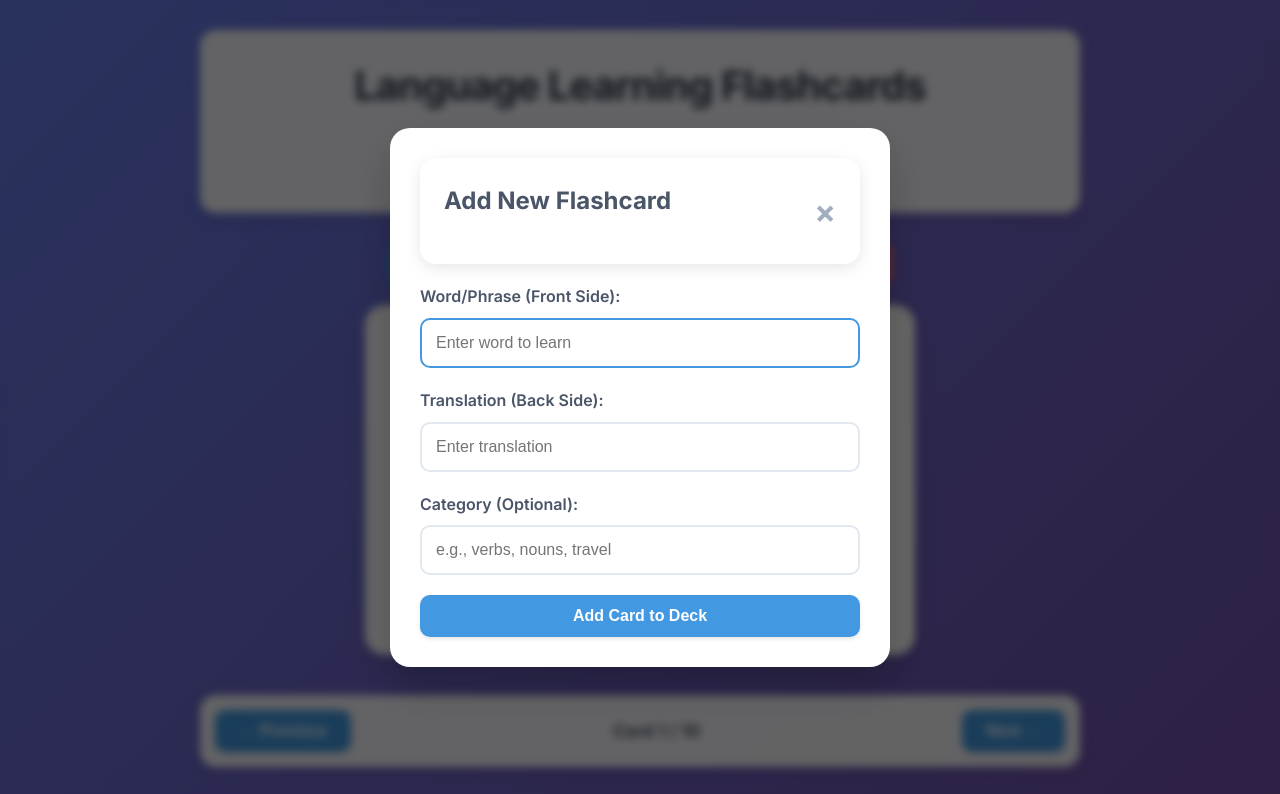
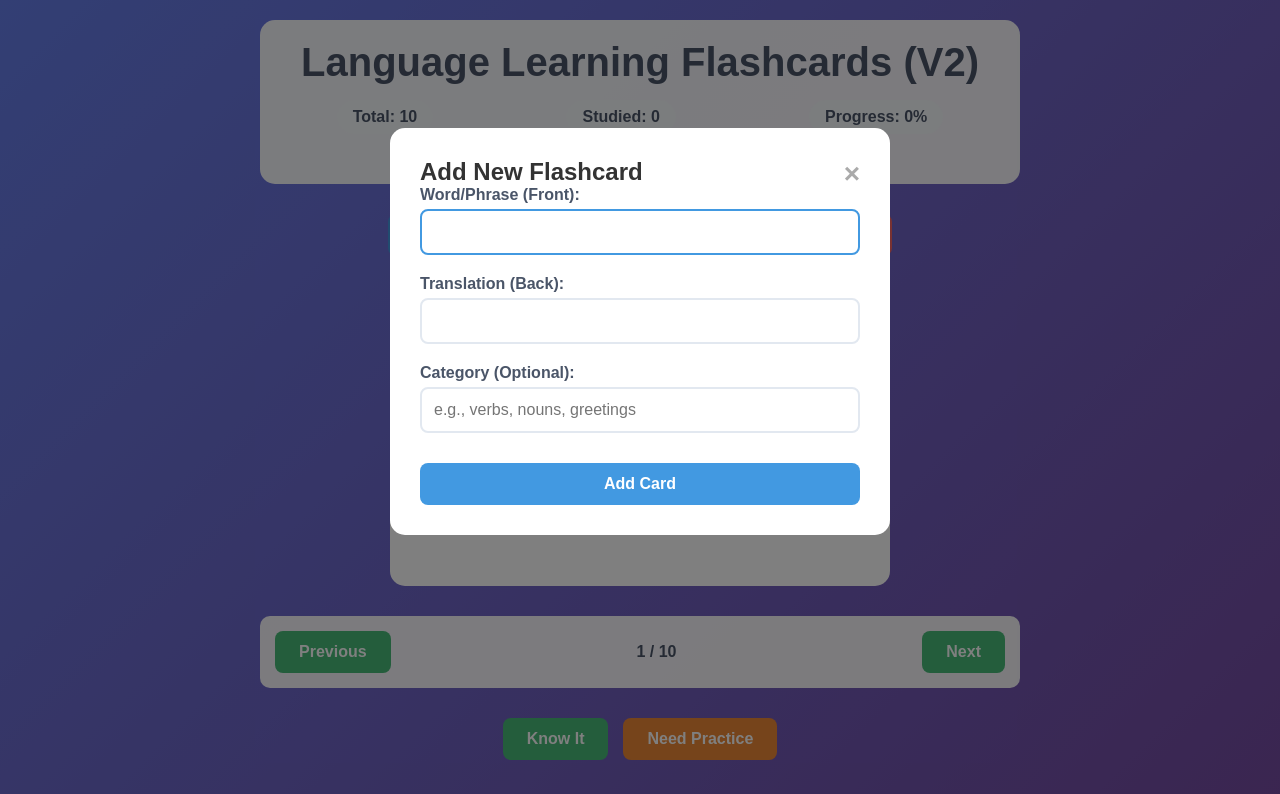
Before and after one commit to HEMANTHCHOWDARY-OFF/FSD-Week-10, a plain HTML site: page index.html in a window 1280 px wide. Both pictures are taken after a click on the button "Add New Card". Shown: the top 794 px of the page. Drawn offline with Linux system fonts and the light colour scheme.

Commit message:
Add V2 marker and improve init sequence

```diff
--- a/index.html
+++ b/index.html
@@ -3,113 +3,72 @@
 <head>
     <meta charset="UTF-8">
     <meta name="viewport" content="width=device-width, initial-scale=1.0">
-    <meta name="description" content="Language Learning Flashcards Application for learning new words and phrases.">
-    <meta name="author" content="Hemanth Chowdary">
     <title>Language Learning Flashcards</title>
-    <!-- Main Style Sheet -->
     <link rel="stylesheet" href="style.css">
-    <!-- Google Fonts Import for better typography -->
-    <link rel="preconnect" href="https://fonts.googleapis.com">
-    <link rel="preconnect" href="https://fonts.gstatic.com" crossorigin>
-    <link href="https://fonts.googleapis.com/css2?family=Inter:wght@400;600;700&display=swap" rel="stylesheet">
 </head>
 <body>
     <div class="container">
-        <!-- Site Header - Displays the main title and real-time statistics -->
         <header>
-            <h1>Language Learning Flashcards</h1>
+            <h1>Language Learning Flashcards (V2)</h1>
             <div class="stats">
-                <div class="stat-item">
-                    <label>Total Cards:</label>
-                    <span id="total-cards">0</span>
-                </div>
-                <div class="stat-item">
-                    <label>Cards Studied:</label>
-                    <span id="studied-cards">0</span>
-                </div>
-                <div class="stat-item">
-                    <label>Current Progress:</label>
-                    <span id="progress">0%</span>
-                </div>
+                <span id="total-cards">Total: 0</span>
+                <span id="studied-cards">Studied: 0</span>
+                <span id="progress">Progress: 0%</span>
             </div>
         </header>
 
-        <!-- Main Content Area -->
         <main>
-            <!-- Control Panel for app-level actions -->
-            <section class="controls">
-                <button id="add-card-btn" title="Create a new flashcard">Add New Card</button>
-                <button id="shuffle-btn" title="Randomize the current deck">Shuffle Cards</button>
-                <button id="reset-progress-btn" title="Clear all study progress">Reset Progress</button>
-            </section>
+            <div class="controls">
+                <button id="add-card-btn">Add New Card</button>
+                <button id="shuffle-btn">Shuffle Cards</button>
+                <button id="reset-progress-btn">Reset Progress</button>
+            </div>
 
-            <!-- The Flashcard Display Section -->
-            <section class="flashcard-container" aria-label="Flashcard Display">
-                <div id="flashcard" class="flashcard" tabindex="0" role="button" aria-pressed="false" title="Click to flip the card">
+            <div class="flashcard-container">
+                <div id="flashcard" class="flashcard">
                     <div class="flashcard-front">
-                        <p id="front-text">Loading...</p>
-                        <span class="hint-text">Click to Flip</span>
+                        <p id="front-text">Click "Add New Card" to start learning!</p>
                     </div>
                     <div class="flashcard-back">
                         <p id="back-text">Translation will appear here</p>
-                        <span class="hint-text">Click to Flip Back</span>
                     </div>
                 </div>
-            </section>
+            </div>
 
-            <!-- Navigation Controls to move through the deck -->
-            <section class="navigation">
-                <button id="prev-btn" aria-label="Previous card">&larr; Previous</button>
-                <div class="counter-display">
-                    Card <span id="card-counter">0 / 0</span>
-                </div>
-                <button id="next-btn" aria-label="Next card">Next &rarr;</button>
-            </section>
+            <div class="navigation">
+                <button id="prev-btn">Previous</button>
+                <span id="card-counter">0 / 0</span>
+                <button id="next-btn">Next</button>
+            </div>
 
-            <!-- Study Feedback Controls -->
-            <section class="study-controls">
-                <h2>Do you know this card?</h2>
-                <div class="study-buttons">
-                    <button id="mark-known" class="btn-success">I Know It</button>
-                    <button id="mark-unknown" class="btn-warning">Need Practice</button>
-                </div>
-            </section>
+            <div class="study-controls">
+                <button id="mark-known">Know It</button>
+                <button id="mark-unknown">Need Practice</button>
+            </div>
         </main>
 
-        <!-- App Footer -->
-        <footer>
-            <p>&copy; 2024 Language Learning App - Master your vocabulary today.</p>
-        </footer>
-
-        <!-- Modal Overlay for adding new cards -->
-        <div id="add-card-modal" class="modal" aria-hidden="true">
+        <div id="add-card-modal" class="modal">
             <div class="modal-content">
-                <header class="modal-header">
-                    <h2>Add New Flashcard</h2>
-                    <span class="close" title="Close Modal">&times;</span>
-                </header>
+                <span class="close">&times;</span>
+                <h2>Add New Flashcard</h2>
                 <form id="add-card-form">
                     <div class="form-group">
-                        <label for="front-input">Word/Phrase (Front Side):</label>
-                        <input type="text" id="front-input" placeholder="Enter word to learn" required autocomplete="off">
+                        <label for="front-input">Word/Phrase (Front):</label>
+                        <input type="text" id="front-input" required>
                     </div>
                     <div class="form-group">
-                        <label for="back-input">Translation (Back Side):</label>
-                        <input type="text" id="back-input" placeholder="Enter translation" required autocomplete="off">
+                        <label for="back-input">Translation (Back):</label>
+                        <input type="text" id="back-input" required>
                     </div>
                     <div class="form-group">
                         <label for="category-input">Category (Optional):</label>
-                        <input type="text" id="category-input" placeholder="e.g., verbs, nouns, travel" autocomplete="off">
+                        <input type="text" id="category-input" placeholder="e.g., verbs, nouns, greetings">
                     </div>
-                    <div class="form-footer">
-                        <button type="submit" class="btn-primary">Add Card to Deck</button>
-                    </div>
+                    <button type="submit">Add Card</button>
                 </form>
             </div>
         </div>
     </div>
-
-    <!-- Application Logic -->
     <script src="script.js"></script>
 </body>
 </html>
--- a/style.css
+++ b/style.css
@@ -1,299 +1,36 @@
-/*
-   Language Learning Flashcards - Main Stylesheet
-   This file contains all the styling for the application, including layout,
-   animations for the flashcard flipping, and responsive design.
-*/
-
-/* Reset and Base Styles */
-* {
-    margin: 0;
-    padding: 0;
-    box-sizing: border-box;
-}
-
-body {
-    font-family: 'Inter', Arial, sans-serif;
-    background: linear-gradient(135deg, #667eea 0%, #764ba2 100%);
-    min-height: 100vh;
-    color: #333;
-    line-height: 1.6;
-    padding: 20px;
-}
-
-/* Layout Container */
-.container {
-    max-width: 900px;
-    margin: 0 auto;
-    padding: 10px;
-}
-
-/* Header and Navigation Component Styles */
-header,
-footer,
-.navigation {
-    background: rgba(255, 255, 255, 0.95);
-    padding: 24px;
-    border-radius: 16px;
-    text-align: center;
-    margin-bottom: 30px;
-    box-shadow: 0 4px 15px rgba(0, 0, 0, 0.1);
-}
-
-.navigation {
-    padding: 15px;
-    display: flex;
-    justify-content: space-between;
-    align-items: center;
-}
-
-/* Typography Styles */
-h1 {
-    color: #2d3748;
-    margin-bottom: 20px;
-    font-size: 2.5rem;
-    letter-spacing: -1px;
-}
-
-h2 {
-    color: #4a5568;
-    margin-bottom: 20px;
-    font-size: 1.5rem;
-}
-
-/* Statistics Section */
-.stats {
-    display: flex;
-    justify-content: center;
-    gap: 30px;
-    flex-wrap: wrap;
-    margin-top: 10px;
-}
-
-.stat-item {
-    display: flex;
-    flex-direction: column;
-    align-items: center;
-}
-
-.stat-item label {
-    font-size: 0.8rem;
-    color: #718096;
-    text-transform: uppercase;
-    font-weight: bold;
-}
-
-.stat-item span {
-    font-size: 1.2rem;
-    font-weight: 700;
-    color: #4a5568;
-}
-
-/* General Button Component */
-button {
-    background: #4299e1;
-    color: #ffffff;
-    border: none;
-    padding: 12px 24px;
-    border-radius: 10px;
-    cursor: pointer;
-    font-weight: 600;
-    font-size: 1rem;
-    transition: all 0.3s cubic-bezier(0.4, 0, 0.2, 1);
-    box-shadow: 0 2px 4px rgba(0,0,0,0.1);
-}
-
-button:hover {
-    background: #3182ce;
-    transform: translateY(-2px);
-    box-shadow: 0 4px 6px rgba(0,0,0,0.15);
-}
-
-button:active {
-    transform: translateY(0);
-}
-
-/* Button Color Variants */
+* { margin: 0; padding: 0; box-sizing: border-box; }
+body { font-family: Arial, sans-serif; background: linear-gradient(135deg, #667eea, #764ba2); min-height: 100vh; color: #333; }
+.container { max-width: 800px; margin: 0 auto; padding: 20px; }
+header, .navigation { background: rgba(255, 255, 255, 0.95); padding: 20px; border-radius: 15px; text-align: center; margin-bottom: 30px; }
+.navigation { padding: 15px; border-radius: 10px; display: flex; justify-content: space-between; align-items: center; }
+h1 { color: #4a5568; margin-bottom: 15px; font-size: 2.5em; }
+.stats, .controls, .study-controls { display: flex; justify-content: center; gap: 15px; flex-wrap: wrap; margin-bottom: 30px; }
+.stats { justify-content: space-around; gap: 20px; }
+.stats span { background: #f7fafc; padding: 8px 16px; border-radius: 20px; font-weight: bold; color: #4a5568; }
+button { background: #4299e1; color: #fff; border: none; padding: 12px 24px; border-radius: 8px; cursor: pointer; font: bold 16px Arial; transition: 0.3s; }
+button:hover { background: #3182ce; transform: translateY(-2px); }
 #shuffle-btn { background: #9f7aea; }
 #shuffle-btn:hover { background: #805ad5; }
-
 #reset-progress-btn { background: #f56565; }
 #reset-progress-btn:hover { background: #e53e3e; }
-
-.btn-success { background: #48bb78; }
-.btn-success:hover { background: #38a169; }
-
-.btn-warning { background: #ed8936; }
-.btn-warning:hover { background: #dd6b20; }
-
-/* Control Group Layouts */
-.controls,
-.study-buttons {
-    display: flex;
-    justify-content: center;
-    gap: 15px;
-    flex-wrap: wrap;
-    margin: 20px 0;
-}
-
-/* Flashcard Component Styles */
-.flashcard-container {
-    perspective: 1500px;
-    margin-bottom: 40px;
-    display: flex;
-    justify-content: center;
-}
-
-.flashcard {
-    width: 100%;
-    max-width: 550px;
-    height: 350px;
-    position: relative;
-    transform-style: preserve-3d;
-    transition: transform 0.6s cubic-bezier(0.4, 0, 0.2, 1);
-    cursor: pointer;
-    border-radius: 20px;
-}
-
-.flashcard.flipped {
-    transform: rotateY(180deg);
-}
-
-.flashcard-front,
-.flashcard-back {
-    position: absolute;
-    width: 100%;
-    height: 100%;
-    backface-visibility: hidden;
-    display: flex;
-    flex-direction: column;
-    align-items: center;
-    justify-content: center;
-    padding: 40px;
-    border-radius: 20px;
-    background: #ffffff;
-    text-align: center;
-    box-shadow: 0 10px 25px rgba(0,0,0,0.1);
-}
-
-.flashcard-back {
-    transform: rotateY(180deg);
-    background: #fdfdfd;
-    border: 2px solid #edf2f7;
-}
-
-.flashcard-front p,
-.flashcard-back p {
-    font-size: 2rem;
-    font-weight: 700;
-    color: #2d3748;
-    margin-bottom: 20px;
-}
-
-.hint-text {
-    font-size: 0.8rem;
-    color: #a0aec0;
-    position: absolute;
-    bottom: 20px;
-}
-
-/* Navigation & Counter Styles */
-.counter-display {
-    font-weight: 700;
-    color: #4a5568;
-    font-size: 1.1rem;
-}
-
-/* Modal System Styles */
-.modal {
-    display: none;
-    position: fixed;
-    z-index: 1000;
-    left: 0;
-    top: 0;
-    width: 100%;
-    height: 100%;
-    background: rgba(0, 0, 0, 0.6);
-    backdrop-filter: blur(4px);
-}
-
-.modal-content {
-    background: #ffffff;
-    margin: 10% auto;
-    padding: 30px;
-    border-radius: 20px;
-    width: 90%;
-    max-width: 500px;
-    box-shadow: 0 20px 40px rgba(0,0,0,0.2);
-}
-
-.modal-header {
-    display: flex;
-    justify-content: space-between;
-    align-items: center;
-    margin-bottom: 20px;
-}
-
-.close {
-    color: #a0aec0;
-    font-size: 32px;
-    font-weight: bold;
-    cursor: pointer;
-    transition: color 0.2s;
-}
-
-.close:hover {
-    color: #2d3748;
-}
-
-/* Form Styling within Modal */
-.form-group {
-    margin-bottom: 20px;
-}
-
-.form-group label {
-    display: block;
-    margin-bottom: 8px;
-    font-weight: 600;
-    color: #4a5568;
-}
-
-.form-group input {
-    width: 100%;
-    padding: 14px;
-    border: 2px solid #e2e8f0;
-    border-radius: 10px;
-    font-size: 1rem;
-    transition: border-color 0.2s;
-}
-
-.form-group input:focus {
-    outline: none;
-    border-color: #4299e1;
-}
-
-.form-footer button {
-    width: 100%;
-}
-
-/* Responsive Adjustments for Mobile Devices */
-@media (max-width: 600px) {
-    .controls,
-    .navigation,
-    .study-buttons {
-        flex-direction: column;
-    }
-
-    .navigation {
-        gap: 10px;
-    }
-
-    h1 {
-        font-size: 1.8rem;
-    }
-}
-
-/* Footer Copyright Styling */
-footer p {
-    color: #718096;
-    font-size: 0.9rem;
-}
+#prev-btn, #next-btn, #mark-known { background: #48bb78; }
+#prev-btn:hover, #next-btn:hover, #mark-known:hover { background: #38a169; }
+#mark-unknown { background: #ed8936; }
+#mark-unknown:hover { background: #dd6b20; }
+.flashcard-container { perspective: 1000px; margin-bottom: 30px; display: flex; justify-content: center; }
+.flashcard { width: 100%; max-width: 500px; height: 300px; position: relative; transform-style: preserve-3d; transition: 0.6s; cursor: pointer; }
+.flashcard.flipped { transform: rotateY(180deg); }
+.flashcard-front, .flashcard-back { position: absolute; width: 100%; height: 100%; backface-visibility: hidden; display: flex; align-items: center; justify-content: center; padding: 20px; border-radius: 15px; background: #fff; text-align: center; }
+.flashcard-back { transform: rotateY(180deg); background: #f8f9fa; border: 2px solid #e9ecef; }
+.flashcard-front p, .flashcard-back p { font: bold 1.5em Arial; color: #2d3748; }
+#card-counter { font-weight: bold; color: #4a5568; }
+.modal { display: none; position: fixed; z-index: 1000; left: 0; top: 0; width: 100%; height: 100%; background: rgba(0,0,0,0.5); }
+.modal-content { background: #fff; margin: 10% auto; padding: 30px; border-radius: 15px; width: 90%; max-width: 500px; }
+.close { color: #aaa; float: right; font-size: 28px; font-weight: bold; cursor: pointer; }
+.close:hover { color: #000; }
+.form-group { margin-bottom: 20px; }
+label { display: block; margin-bottom: 5px; font-weight: bold; color: #4a5568; }
+input[type="text"] { width: 100%; padding: 12px; border: 2px solid #e2e8f0; border-radius: 8px; font-size: 16px; }
+input[type="text"]:focus { outline: none; border-color: #4299e1; }
+#add-card-form button[type="submit"] { width: 100%; margin-top: 10px; }
+@media (max-width: 600px) { .controls, .navigation, .study-controls { flex-direction: column; } }
```
Also changed, not shown: script.js (+17 -3 lines).
